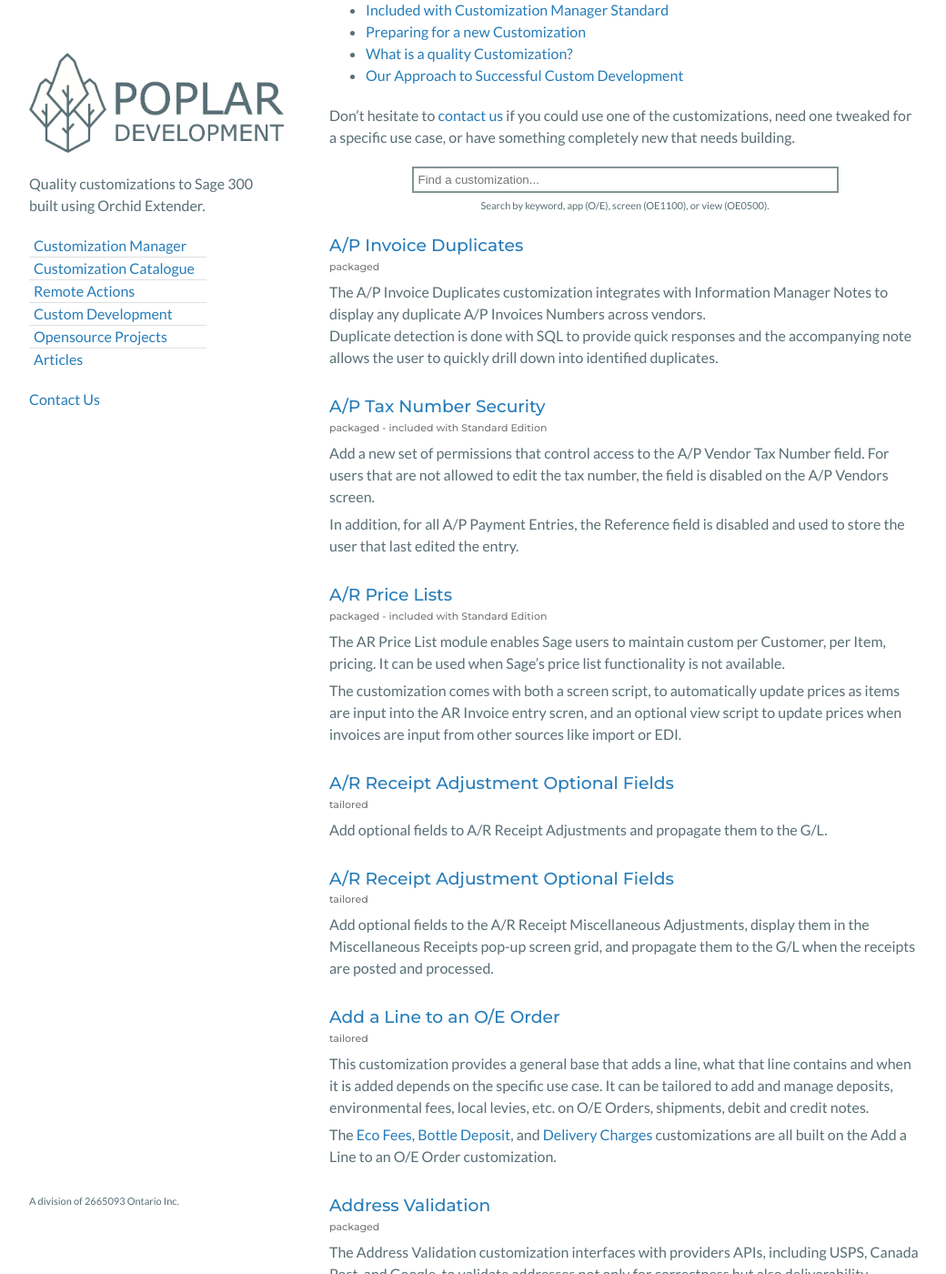
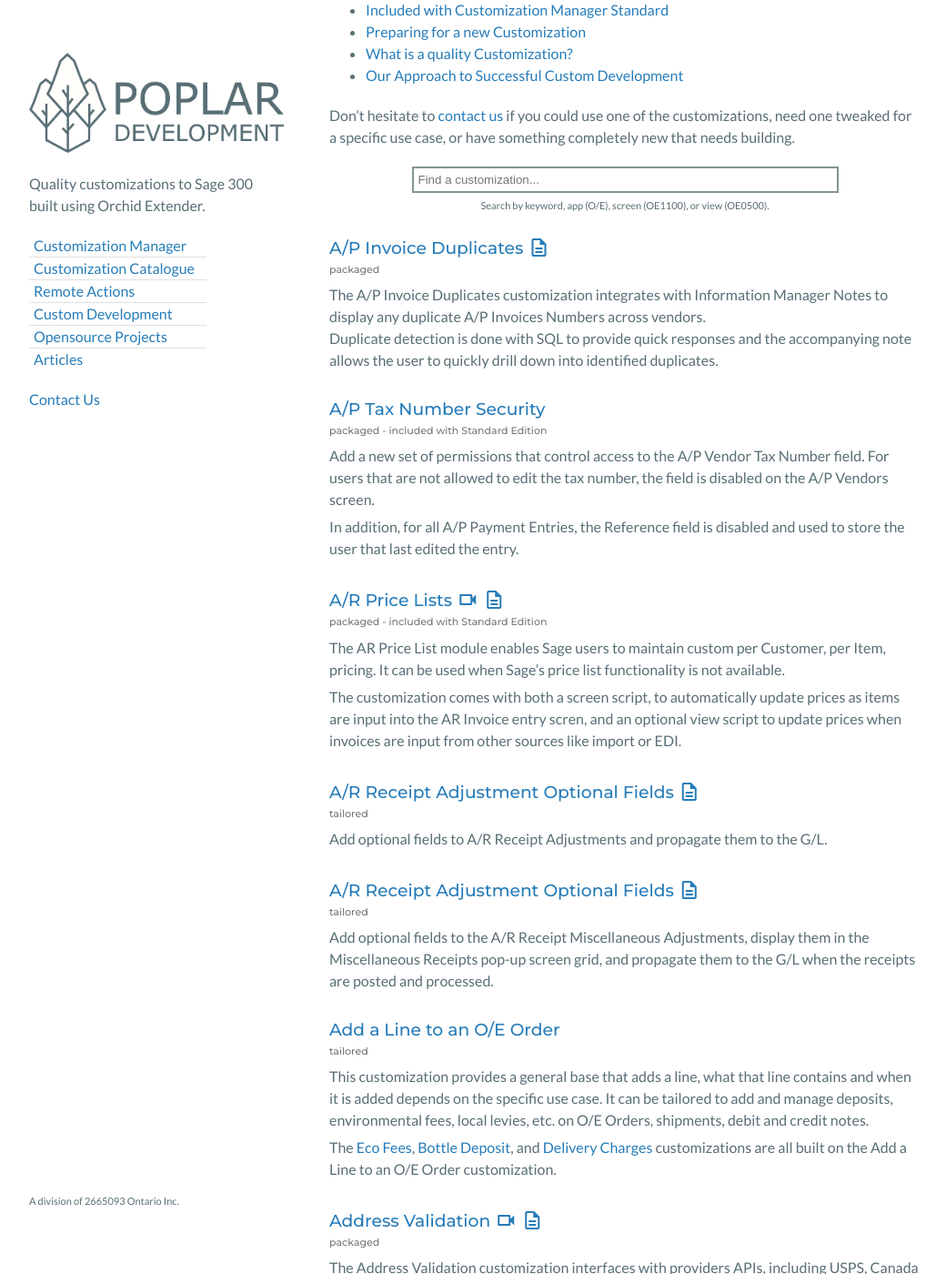
Before and after one commit to poplars-dev/poplars-dev.github.io, a Jekyll site: the page built from catalogue.md, in a window 1280 px wide and 1400 px high, scrolled down 241 px. Shown: the whole window at 91% size, without its empty margins (118-1158 px from the left). Built offline with Jekyll 4.4.1, drawn with Linux system fonts in a browser that asks for light colours; nearby versions of some CDN libraries; a script that is not in the unit is left out; comment, search, counter and statistics services are not loaded; some of the changed text lies outside the part shown.

Commit message:
add material icons to catalogue and customization layout.

```diff
--- a/_includes/head.html
+++ b/_includes/head.html
@@ -16,6 +16,7 @@
 {% seo %}
     <link rel="stylesheet" href="{{ "/assets/css/style.css?v=" | append: site.github.build_revision | relative_url }}">
     <link href="https://fonts.googleapis.com/css2?family=Lato&family=Montserrat:wght@500&display=swap" rel="stylesheet">
+    <link href="https://fonts.googleapis.com/icon?family=Material+Icons+Outlined" rel="stylesheet">
     <!--[if lt IE 9]>
     <script src="https://cdnjs.cloudflare.com/ajax/libs/html5shiv/3.7.3/html5shiv.min.js"></script>
     <![endif]-->
--- a/_includes/head_noseotitle.html
+++ b/_includes/head_noseotitle.html
@@ -16,6 +16,7 @@
 {% seo title=false %}
     <link rel="stylesheet" href="{{ "/assets/css/style.css?v=" | append: site.github.build_revision | relative_url }}">
     <link href="https://fonts.googleapis.com/css2?family=Lato&family=Montserrat:wght@500&display=swap" rel="stylesheet">
+    <link href="https://fonts.googleapis.com/icon?family=Material+Icons+Outlined" rel="stylesheet">
     <!--[if lt IE 9]>
     <script src="https://cdnjs.cloudflare.com/ajax/libs/html5shiv/3.7.3/html5shiv.min.js"></script>
     <![endif]-->
--- a/_layouts/customization.html
+++ b/_layouts/customization.html
@@ -26,7 +26,8 @@
     <p class="view">
         {% if page.docs_url %}
             <a href="{{ page.docs_url }}">
-                Docs</a>
+            <span class='material-icons-outlined md-18 va-tt'>description</span>
+            Docs</a>
         {% endif %}
     </p>
 
--- a/assets/css/style.scss
+++ b/assets/css/style.scss
@@ -115,3 +115,23 @@
   color: #cb4b16;
   font-weight: 300;
 }
+
+// icons
+.inline-icon {
+    vertical-align: text-bottom
+}
+
+/* Rules for sizing the icon. */
+.material-icons-outlined.md-18 { font-size: 18px; }
+.material-icons-outlined.md-18.va-tt { vertical-align: text-top; }
+.material-icons-outlined.md-24 { font-size: 24px; }
+.material-icons-outlined.md-36 { font-size: 36px; }
+.material-icons-outlined.md-48 { font-size: 48px; }
+
+/* Rules for using icons-outlined as black on a light background. */
+.material-icons-outlined.md-dark { color: rgba(0, 0, 0, 0.54); }
+.material-icons-outlined.md-dark.md-inactive { color: rgba(0, 0, 0, 0.26); }
+
+/* Rules for using icons-outlined as white on a dark background. */
+.material-icons-outlined.md-light { color: rgba(255, 255, 255, 1); }
+.material-icons-outlined.md-light.md-inactive { color: rgba(255, 255, 255, 0.3); }
--- a/catalogue.md
+++ b/catalogue.md
@@ -27,6 +27,12 @@
 {% for customization in site.customizations %}
     <div class='customization-info' id="{{ customization.name | slugify }}" data-order="{{ customization.order }}">
         <h3><a href="{{ customization.url }}">{{ customization.name }}
+        {% if customization.demo %}
+            <span class='material-icons-outlined inline-icon'>videocam</span>
+        {% endif %}
+        {% if customization.docs_url %}
+            <span class='material-icons-outlined inline-icon'>description</span>
+        {% endif %}
         <small>{% if customization.format == "packaged" %}
                 packaged
                {% else %}
```
